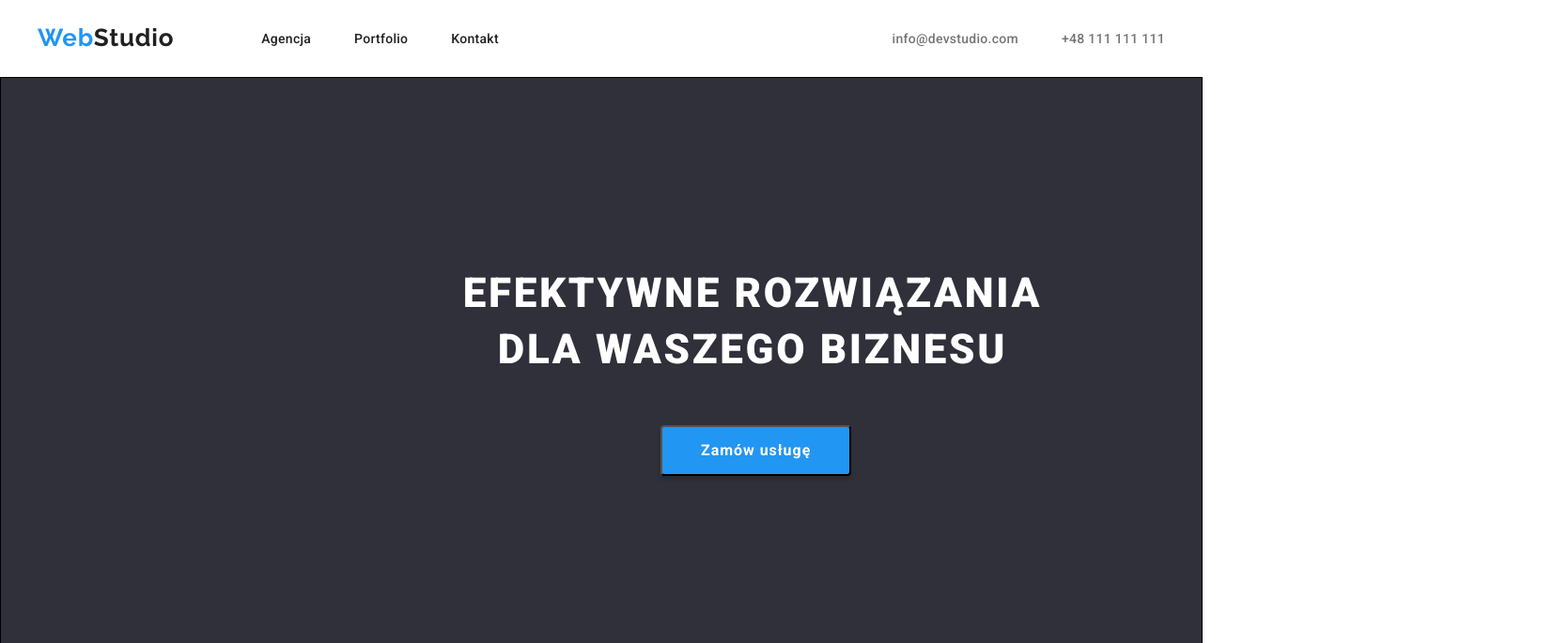
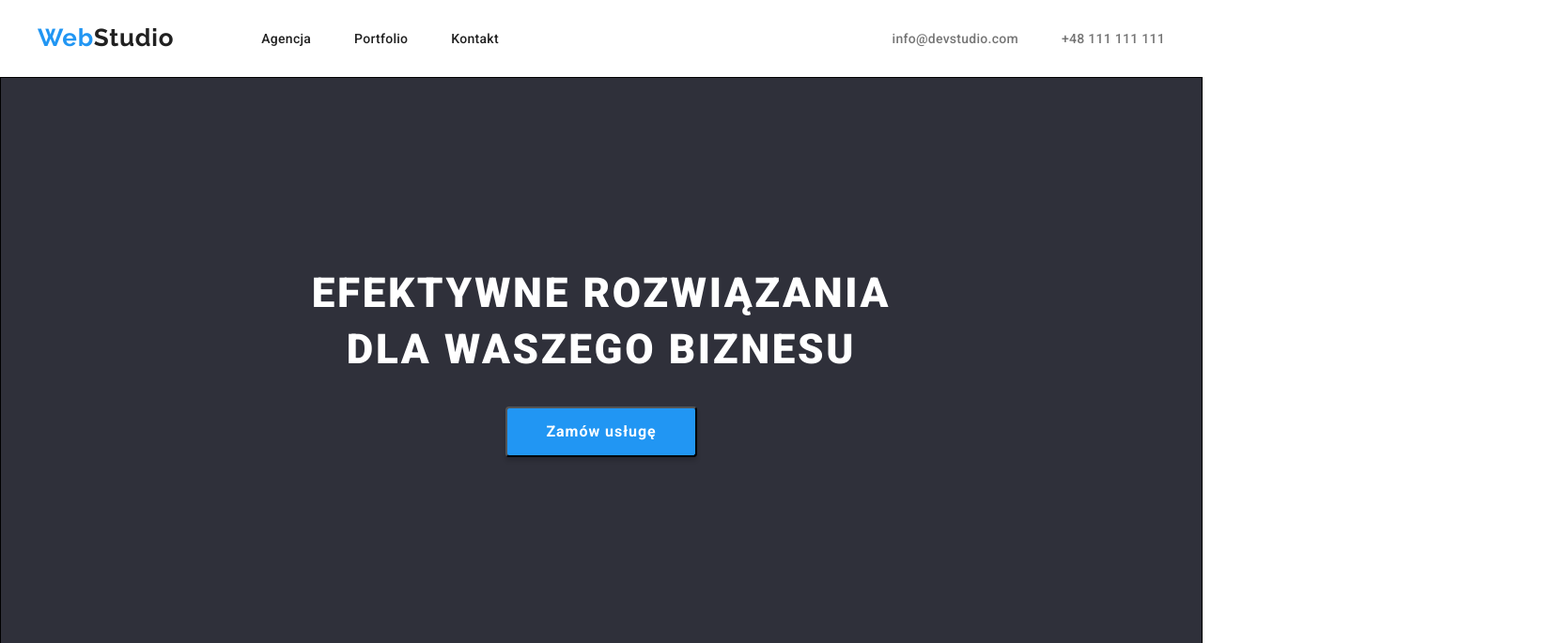
Before and after one commit to DamianBrzezinski96/goit-markup-hw-03, a plain HTML site: page index.html in a window 1280 px wide. Shown: the top 685 px of the page at 94% size, 1653 px wide, since content can reach past the window. Drawn offline with nearby package versions, Linux system fonts and the light colour scheme.

Commit message:
2 poprawka

```diff
--- a/css/styles.css
+++ b/css/styles.css
@@ -144,13 +144,15 @@ color: var(--third-color);
     align-items: center;
     flex-basis: auto;
     border: 1px solid #000;
-    padding-left:452px;
 }
-.hero .hero.btn {
-    width: 200px;
+
+.hero-flex {
     display: flex;
-align-items: center;
-text-align: center;
+    flex-direction: column;
+    align-items: center;
+    justify-content: center;
+    margin-top: 106px;
+    margin-bottom: 106px;
 }
 
 
@@ -162,8 +164,7 @@ text-align: center;
 letter-spacing: 0.06em;
 text-transform: uppercase;
 color: var(--hero-color);
-width: 696px;
-padding-top: 106px;
+
 
 
 }
@@ -178,9 +179,7 @@ cursor: pointer;
 border-radius: 4px;
 box-shadow: 0px 4px 4px rgba(0, 0, 0, 0.15);
 padding: 10px 41px;
-margin-top: 50px;
-margin-bottom: 100px;
-margin-left: 250px;
+margin-top: 30px;
 }
 
 
--- a/index.html
+++ b/index.html
@@ -32,8 +32,8 @@
     <main>
         <!-- HERO -->
 <section class="hero section">
-    <div class="container">
-        <h1 class="hero-title">EFEKTYWNE ROZWIĄZANIA DLA WASZEGO BIZNESU</h1>
+    <div class="hero-flex">
+        <h1 class="hero-title">EFEKTYWNE ROZWIĄZANIA <br/> DLA WASZEGO BIZNESU</h1>
         <button class="hero-btn" type="button">Zamów usługę</button>
     </div>
 </section>
```
